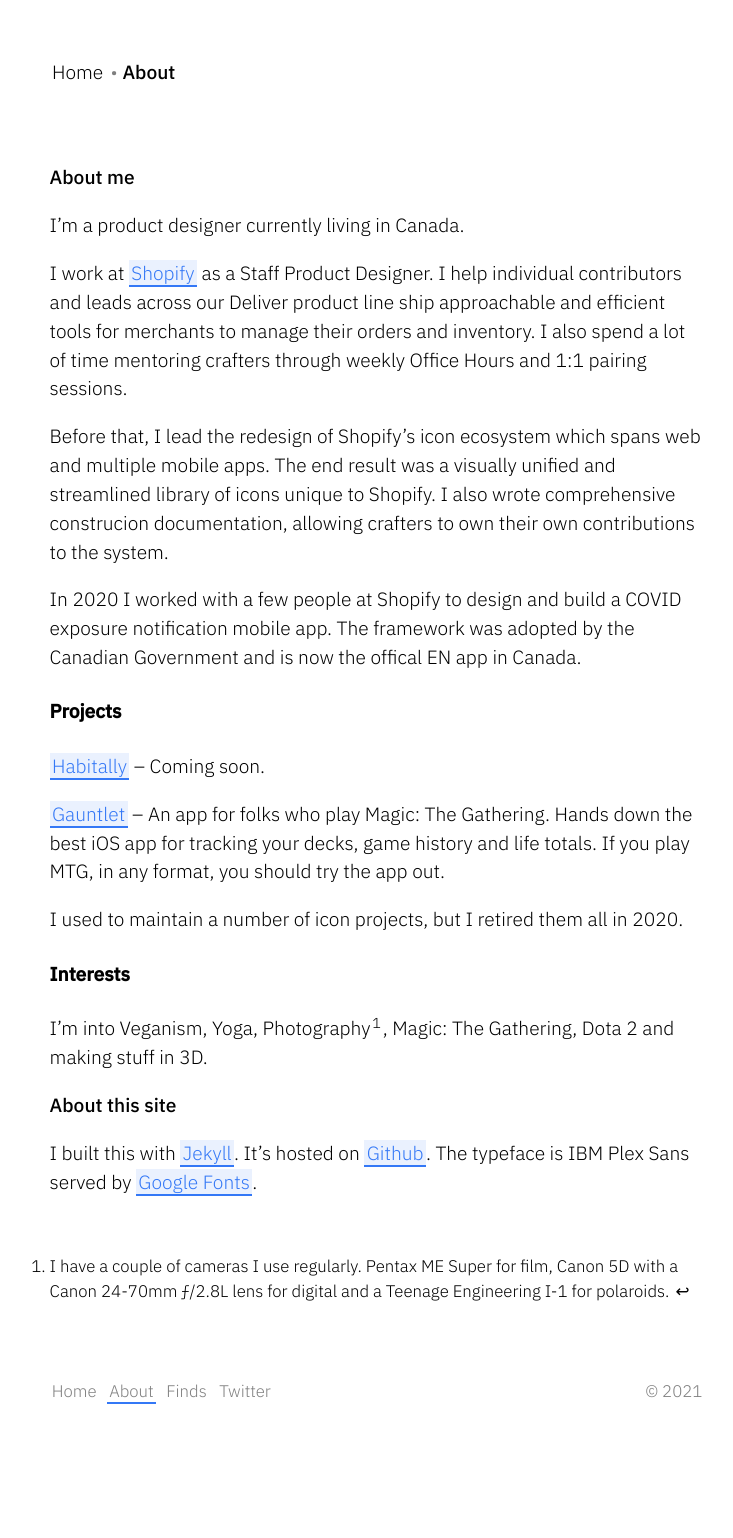
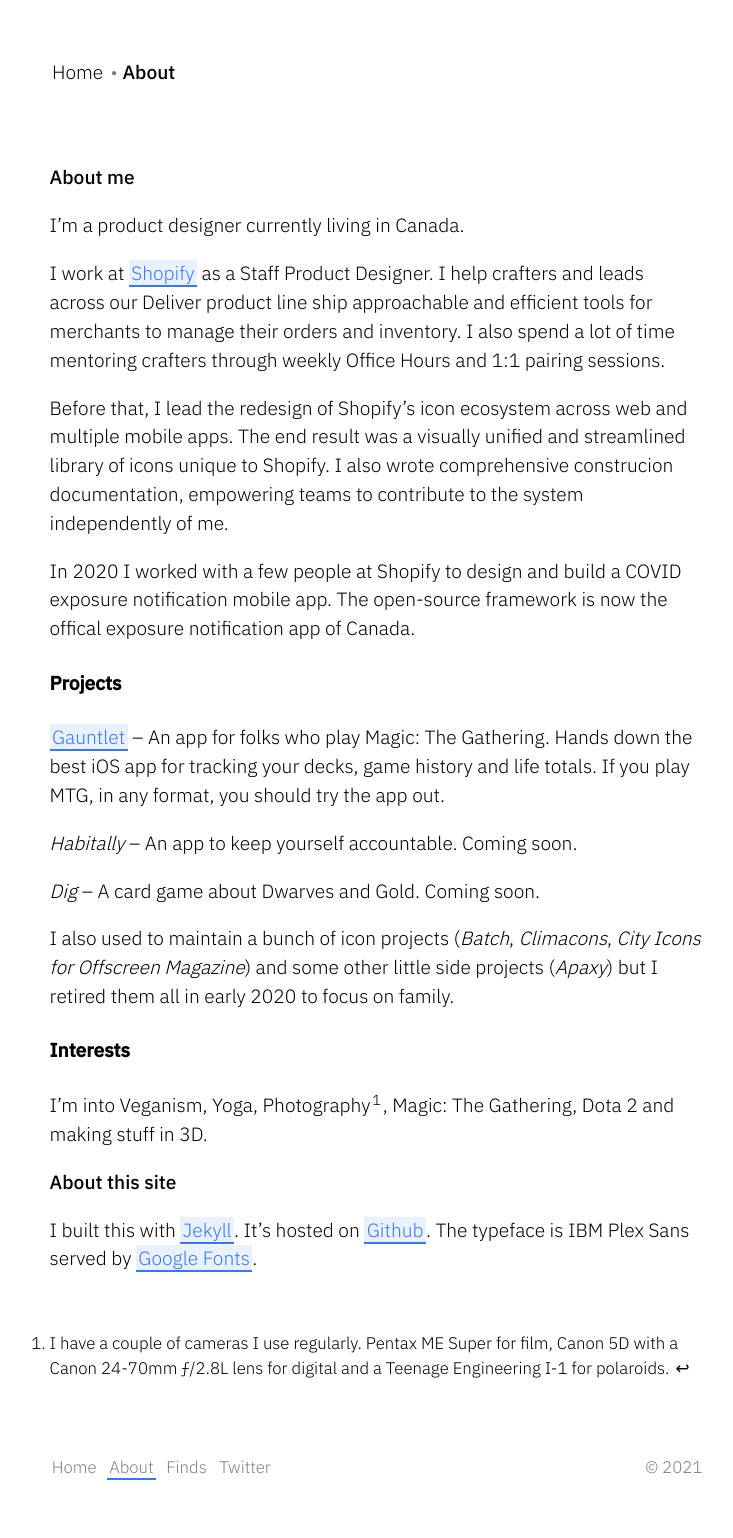
Before and after one commit to AdamWhitcroft/adamwhitcroft.github.io, a Jekyll site: the page built from about.md, in a window 1280 px wide. Shown: the whole page, without its empty margins (264-997 px from the left). Built offline with Jekyll 4.4.1, drawn with Linux system fonts in a browser that asks for light colours; before the commit the page ends 1461 px from its top, so only the background shows below that.

Commit message:
about tweaks

```diff
--- a/about.md
+++ b/about.md
@@ -8,19 +8,21 @@
 
 I'm a product designer currently living in Canada.
 
-I work at [Shopify](https://www.shopify.com/) as a Staff Product Designer. I help individual contributors and leads across our Deliver product line ship approachable and efficient tools for merchants to manage their orders and inventory. I also spend a lot of time mentoring crafters through weekly Office Hours and 1:1 pairing sessions.
+I work at [Shopify](https://www.shopify.com/) as a Staff Product Designer. I help crafters and leads across our Deliver product line ship approachable and efficient tools for merchants to manage their orders and inventory. I also spend a lot of time mentoring crafters through weekly Office Hours and 1:1 pairing sessions.
 
-Before that, I lead the redesign of Shopify's icon ecosystem which spans web and multiple mobile apps. The end result was a visually unified and streamlined library of icons unique to Shopify. I also wrote comprehensive construcion documentation, allowing crafters to own their own contributions to the system.
+Before that, I lead the redesign of Shopify's icon ecosystem across web and multiple mobile apps. The end result was a visually unified and streamlined library of icons unique to Shopify. I also wrote comprehensive construcion documentation, empowering teams to contribute to the system independently of me.
 
-In 2020 I worked with a few people at Shopify to design and build a COVID exposure notification mobile app. The framework was adopted by the Canadian Government and is now the offical EN app in Canada.
+In 2020 I worked with a few people at Shopify to design and build a COVID exposure notification mobile app. The open-source framework is now the offical exposure notification app of Canada.
 
 #### Projects
 
-[Habitally]() -- Coming soon.
-
 [Gauntlet](https://gauntletapp.com/) -- An app for folks who play Magic: The Gathering. Hands down the best iOS app for tracking your decks, game history and life totals. If you play MTG, in any format, you should try the app out.
 
-I used to maintain a number of icon projects, but I retired them all in 2020.
+_Habitally_ -- An app to keep yourself accountable. Coming soon.
+
+_Dig_ -- A card game about Dwarves and Gold. Coming soon.
+
+I also used to maintain a bunch of icon projects (_Batch_, _Climacons_, _City Icons for Offscreen Magazine_) and some other little side projects (_Apaxy_) but I retired them all in early 2020 to focus on family.
 
 #### Interests
 
```
